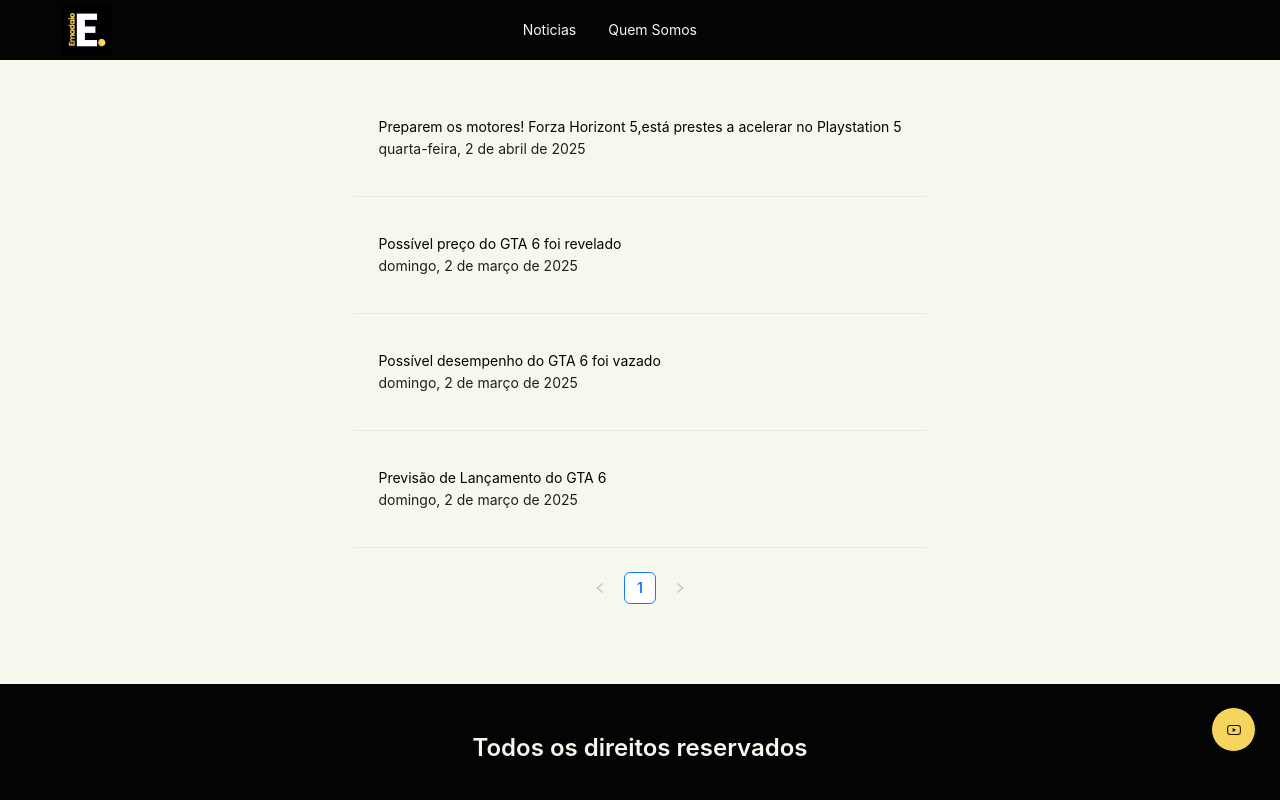
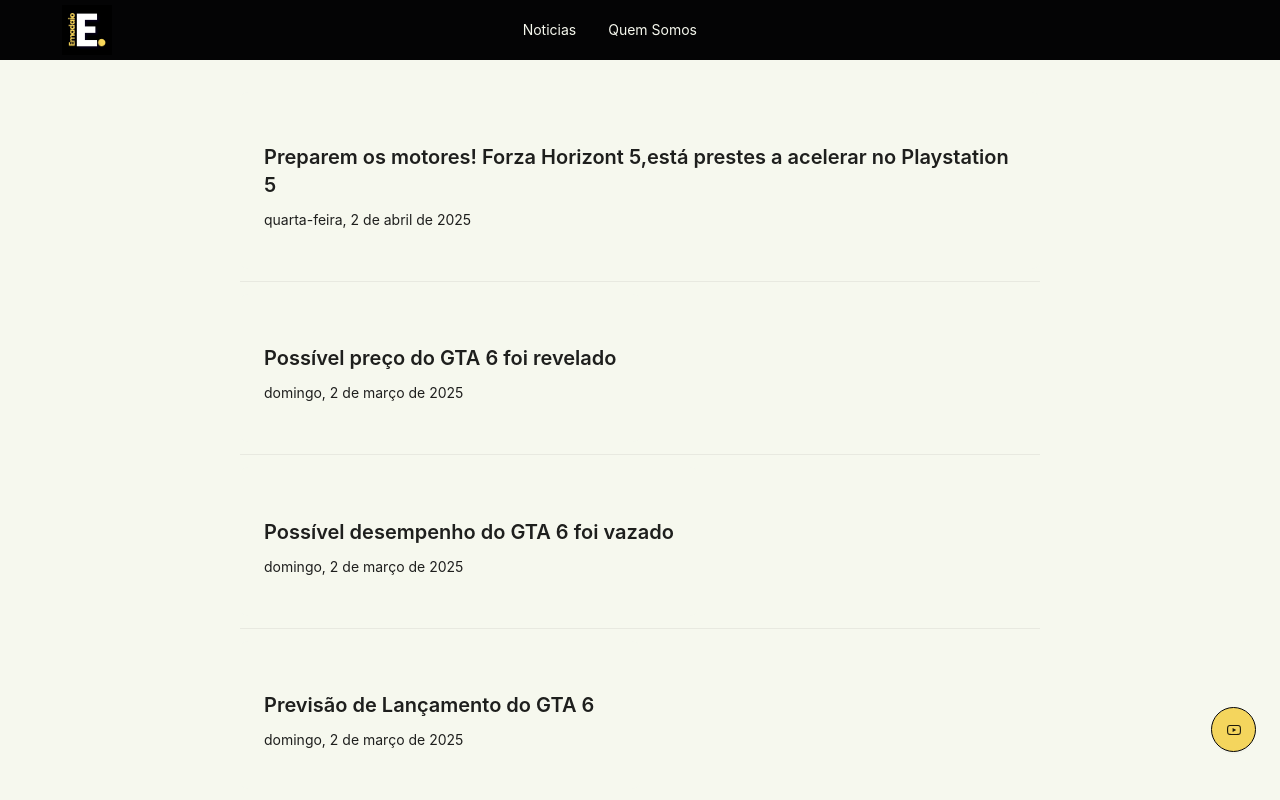
Before and after one commit to iwebwork/blogEmadaioGames, a React (Create React App) app: page /site/noticias in a window 1280 px wide. Shown: the top 800 px of the page. Built offline with nearby package versions, Linux system fonts and the light colour scheme.

Commit message:
Hover link

```diff
--- a/src/site/noticias/index.tsx
+++ b/src/site/noticias/index.tsx
@@ -1,4 +1,3 @@
-import styled from '@emotion/styled';
 import { Card, List, Row, Typography } from 'antd';
 import React, { useState } from 'react';
 import { useNavigate } from 'react-router';
@@ -6,21 +5,15 @@
 import { IData, IPost } from '../../hooks/api/props';
 import Anuncio from '../../ui/anuncio';
 import Pallet from '../../ui/layout/colorsPalette';
+import { HoverLink } from '../../ui/style';
 
-const { Link } = Typography;
+const { Link, Title, Paragraph } = Typography;
 
 type PaginationPosition = 'top' | 'bottom' | 'both';
 
 type PaginationAlign = 'start' | 'center' | 'end';
 
-const HoverLink = styled.div(() => {
-  return {
-    borderRadius: 6,
-    ':hover': {
-      backgroundColor: Pallet.Typography.terciaria
-    }
-  }
-});
+
 
 const Corpo: React.FC<IData> = (props) => {
   const navigate = useNavigate();
@@ -37,7 +30,6 @@
         }}
       >
         <Row>
-          <HoverLink>
           <Link
             style={{
               color: Pallet.Typography.secundaria
@@ -46,15 +38,20 @@
               navigate(`/site/post/${id}`);
             }}
           >
+            <Title level={4}>
+              <HoverLink>
                 {title}
+              </HoverLink>
+            </Title>
           </Link >
-          </HoverLink>
         </Row>
         <Row>
+          <Paragraph>
             {date}
+          </Paragraph>
         </Row>
       </Card>
-    </Anuncio>
+    </Anuncio >
   )
 }
 
--- /dev/null
+++ b/src/ui/style.tsx
@@ -0,0 +1,11 @@
+import styled from '@emotion/styled';
+import Pallet from './layout/colorsPalette';
+
+export const HoverLink = styled.div(() => {
+  return {
+    borderRadius: 6,
+    ':hover': {
+      backgroundColor: Pallet.Typography.terciaria
+    }
+  }
+});
```
Lines whose indentation alone changed are shown as unchanged.
